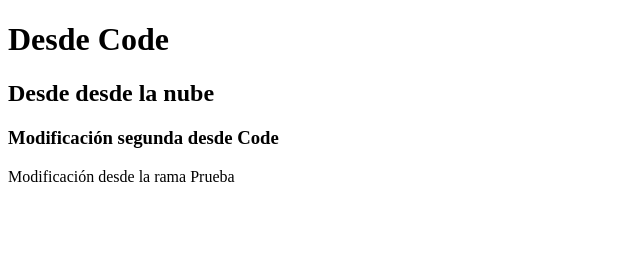
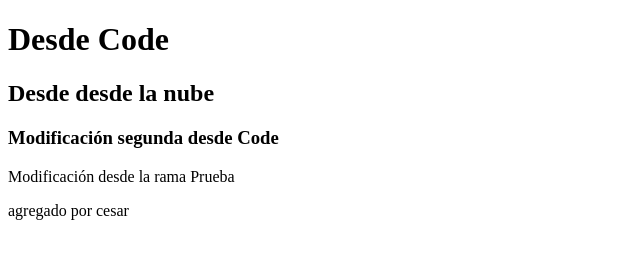
Before and after one commit to luchoChZ/LuisEjemplo, a plain HTML site: page index.html in a window 1280 px wide. Shown: the whole page, without its empty margins (0-640 px from the left). Drawn offline with Linux system fonts and the light colour scheme.

Commit message:
modificacion de cesar

```diff
--- a/index.html
+++ b/index.html
@@ -14,6 +14,6 @@
     <h3>Modificación segunda desde Code</h3>
 
     <p>Modificación desde la rama Prueba</p>
-
+     <p>agregado por cesar</p>
 </body>
 </html>
```
